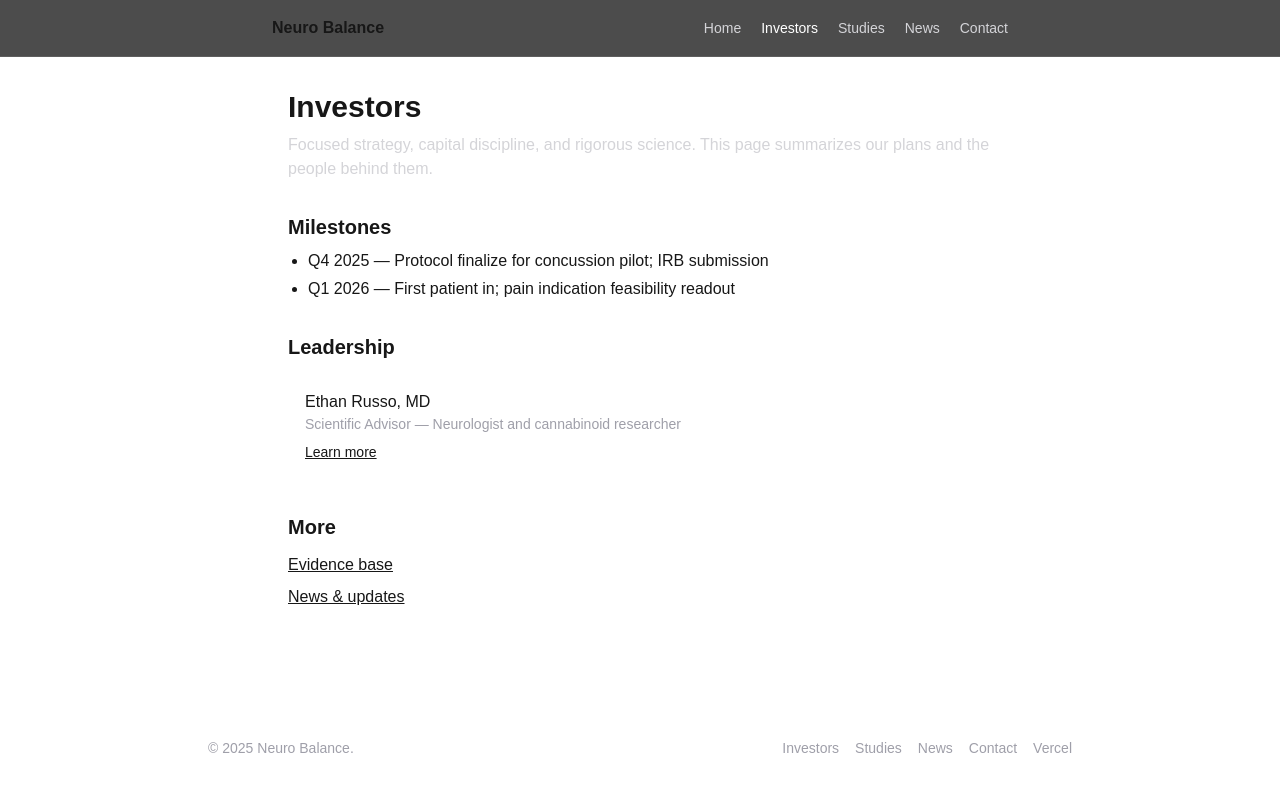
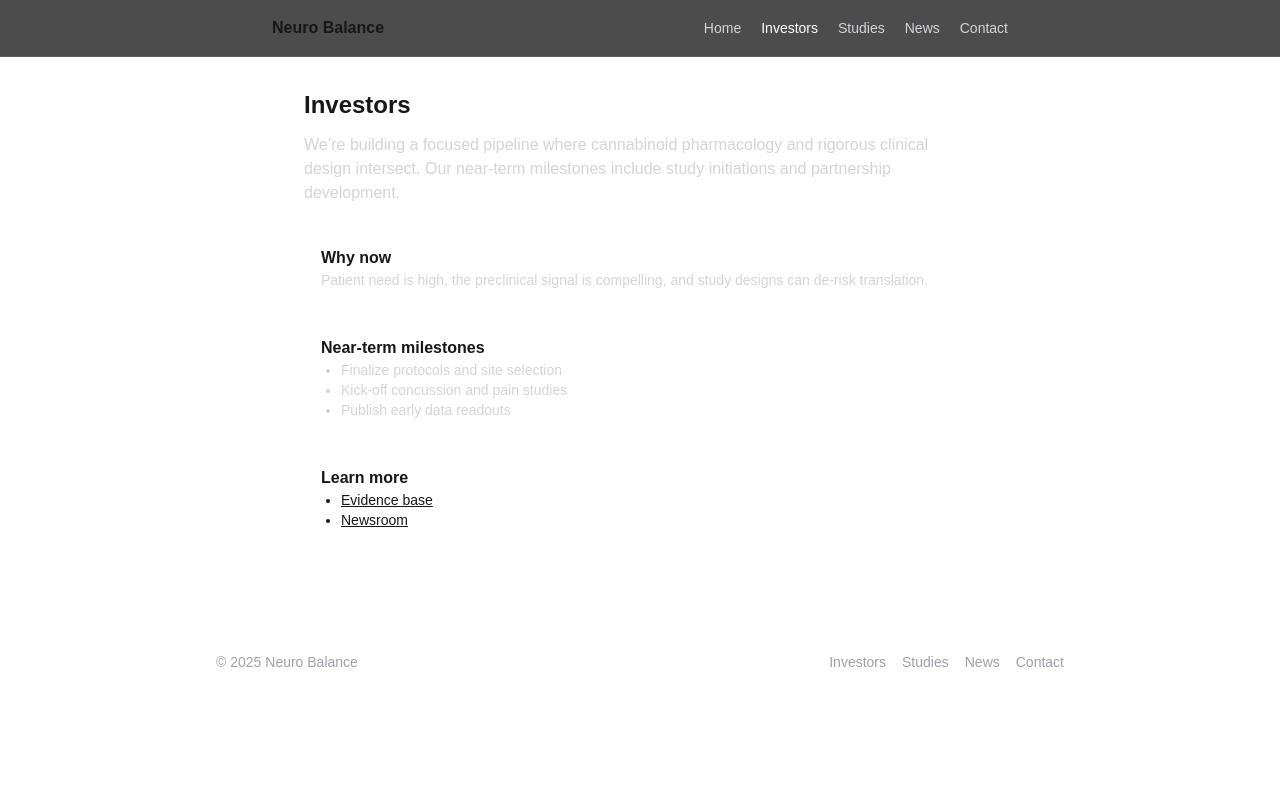
Before and after one commit to marchmauvic/neuro-balance-site, a Next.js app: page /investors in a window 1280 px wide. Shown: the top 792 px of the page. Built offline with nearby package versions, Linux system fonts and the light colour scheme.

Commit message:
Fix ESLint no-explicit-any and Next.js Link usage; type news/team; update footer & home

```diff
--- a/src/app/investors/page.tsx
+++ b/src/app/investors/page.tsx
@@ -1,71 +1,48 @@
-import type { Metadata } from 'next';
-import Link from 'next/link';
-
-export const metadata: Metadata = { title: 'Investors — Neuro Balance' };
-
-type Milestone = { quarter: string; summary: string };
-type Leader = { name: string; role: string; blurb?: string; href?: string };
-
-const milestones: Milestone[] = [
-  { quarter: 'Q4 2025', summary: 'Protocol finalize for concussion pilot; IRB submission' },
-  { quarter: 'Q1 2026', summary: 'First patient in; pain indication feasibility readout' },
-];
-
-const leadership: Leader[] = [
-  {
-    name: 'Ethan Russo, MD',
-    role: 'Scientific Advisor',
-    blurb: 'Neurologist and cannabinoid researcher',
-    href: 'https://ethanrusso.org/about-ethan-russo-md/',
-  },
-];
+import Link from "next/link";
 
 export default function InvestorsPage() {
   return (
-    <main className="mx-auto max-w-3xl px-4 py-8">
-      <h1 className="text-3xl font-bold">Investors</h1>
-      <p className="mt-2 text-zinc-300">
-        Focused strategy, capital discipline, and rigorous science. This page summarizes our plans and
-        the people behind them.
+    <main className="mx-auto max-w-3xl p-8">
+      <h1 className="text-2xl font-bold">Investors</h1>
+      <p className="mt-3 text-zinc-300">
+        We’re building a focused pipeline where cannabinoid pharmacology and rigorous clinical
+        design intersect. Our near-term milestones include study initiations and partnership
+        development.
       </p>
 
-      <section className="mt-8">
-        <h2 className="text-xl font-semibold">Milestones</h2>
-        <ul className="mt-2 list-disc pl-5 space-y-1">
-          {milestones.map((m) => (
-            <li key={m.quarter}>
-              <span className="font-medium">{m.quarter} — </span>
-              <span>{m.summary}</span>
+      <section className="mt-6 space-y-3">
+        <div className="rounded-xl border border-white/10 p-4">
+          <div className="font-semibold">Why now</div>
+          <p className="text-sm text-zinc-300">
+            Patient need is high, the preclinical signal is compelling, and study designs
+            can de-risk translation.
+          </p>
+        </div>
+
+        <div className="rounded-xl border border-white/10 p-4">
+          <div className="font-semibold">Near-term milestones</div>
+          <ul className="list-disc pl-5 text-sm text-zinc-300">
+            <li>Finalize protocols and site selection</li>
+            <li>Kick-off concussion and pain studies</li>
+            <li>Publish early data readouts</li>
+          </ul>
+        </div>
+
+        <div className="rounded-xl border border-white/10 p-4">
+          <div className="font-semibold">Learn more</div>
+          <ul className="list-disc pl-5 text-sm">
+            <li>
+              <Link className="underline" href="/studies">
+                Evidence base
+              </Link>
             </li>
-          ))}
-        </ul>
-      </section>
-
-      <section className="mt-8">
-        <h2 className="text-xl font-semibold">Leadership</h2>
-        <ul className="mt-3 grid gap-3">
-          {leadership.map((p) => (
-            <li key={p.name} className="rounded-xl border border-white/10 p-4">
-              <div className="font-medium">{p.name}</div>
-              <div className="text-sm text-zinc-400">
-                {p.role}{p.blurb ? ` — ${p.blurb}` : ''}
-              </div>
-              {p.href ? (
-                <a href={p.href} target="_blank" rel="noreferrer" className="mt-2 inline-block text-sm underline">
-                  Learn more
-                </a>
-              ) : null}
+            <li>
+              <Link className="underline" href="/news">
+                Newsroom
+              </Link>
             </li>
-          ))}
-        </ul>
-      </section>
-
-      <section className="mt-8">
-        <h2 className="text-xl font-semibold">More</h2>
-        <ul className="mt-3 grid gap-2">
-          <li><Link href="/studies" className="underline">Evidence base</Link></li>
-          <li><Link href="/news" className="underline">News & updates</Link></li>
-        </ul>
+          </ul>
+        </div>
       </section>
     </main>
   );
--- a/src/app/news/page.tsx
+++ b/src/app/news/page.tsx
@@ -1,31 +1,34 @@
-import type { Metadata } from 'next';
-import newsData from '../../data/news.json';
-
-export const metadata: Metadata = { title: 'News — Neuro Balance' };
+import Link from "next/link";
+import newsRaw from "../../data/news.json";
 
 type NewsItem = {
-  date: string;
-  title: string;
-  summary?: string;
-  url: string;
-  source?: string;
+  date: string;        // e.g. "2022-01-31"
+  title: string;       // headline
+  url: string;         // external URL
+  sourceLabel?: string; // e.g. "Source"
 };
 
-const items: NewsItem[] = newsData as NewsItem[];
+const news: NewsItem[] = newsRaw as unknown as NewsItem[];
 
 export default function NewsIndex() {
   return (
-    <main className="mx-auto max-w-3xl px-4 py-8">
-      <h1 className="text-3xl font-bold">Newsroom</h1>
-      <ul className="mt-6 grid gap-3">
-        {items.map((n) => (
-          <li key={n.url} className="rounded-xl border border-white/10 p-4">
-            <div className="text-sm text-zinc-400">{n.date}</div>
-            <div className="mt-1 font-medium">{n.title}</div>
-            {n.summary ? <p className="mt-1 text-sm text-zinc-300">{n.summary}</p> : null}
-            <a href={n.url} target="_blank" rel="noreferrer" className="mt-2 inline-block text-sm underline">
-              Source{n.source ? ` — ${n.source}` : ''}
-            </a>
+    <main className="mx-auto max-w-3xl p-8">
+      <h1 className="mb-6 text-2xl font-bold">Newsroom</h1>
+      <ul className="space-y-4">
+        {news.map((n, i) => (
+          <li key={i} className="rounded-xl border border-white/10 p-4">
+            <div className="text-xs text-zinc-400">{n.date}</div>
+            <div className="mt-1 text-lg">{n.title}</div>
+            <div className="mt-3">
+              <a
+                href={n.url}
+                target="_blank"
+                rel="noopener noreferrer"
+                className="rounded border border-white/10 px-3 py-1 text-sm hover:border-white/20"
+              >
+                {n.sourceLabel ?? "Source"}
+              </a>
+            </div>
           </li>
         ))}
       </ul>
--- a/src/app/page.tsx
+++ b/src/app/page.tsx
@@ -3,47 +3,38 @@ import Hero from "../components/Hero";
 
 export default function Home() {
   return (
-    <>
+    <main className="p-8">
       <Hero />
 
-      <section className="mx-auto max-w-3xl px-4 pb-12">
+      <section className="mx-auto max-w-3xl py-4">
         <p className="text-sm text-zinc-300">
-          We identify high-signal opportunities where cannabinoid pharmacology and rigorous study
-          design can deliver meaningful clinical benefit. Our initial focus spans pain, concussion,
-          and neuroprotection.
+          We identify high-signal opportunities where cannabinoid pharmacology and rigorous
+          study design can deliver meaningful clinical benefit. Our initial focus spans pain,
+          concussion, and neuroprotection.
         </p>
 
         <ul className="mt-6 grid gap-3">
-          <li>
-            <Link
-              href="/investors"
-              className="block rounded-xl border border-white/10 p-4 hover:border-white/20"
-            >
-              <div className="font-medium">For investors</div>
+          <li className="block rounded-lg border border-white/10 hover:border-white/20">
+            <Link href="/investors" className="block p-4">
+              <div className="font-semibold">For investors</div>
               <div className="text-sm text-zinc-400">
                 Strategy, milestones, and scientific leadership.
               </div>
             </Link>
           </li>
 
-          <li>
-            <Link
-              href="/studies"
-              className="block rounded-xl border border-white/10 p-4 hover:border-white/20"
-            >
-              <div className="font-medium">Evidence base</div>
+          <li className="block rounded-lg border border-white/10 hover:border-white/20">
+            <Link href="/studies" className="block p-4">
+              <div className="font-semibold">Evidence base</div>
               <div className="text-sm text-zinc-400">
                 Explore studies relevant to our indications.
               </div>
             </Link>
           </li>
 
-          <li>
-            <Link
-              href="/news"
-              className="block rounded-xl border border-white/10 p-4 hover:border-white/20"
-            >
-              <div className="font-medium">Newsroom</div>
+          <li className="block rounded-lg border border-white/10 hover:border-white/20">
+            <Link href="/news" className="block p-4">
+              <div className="font-semibold">Newsroom</div>
               <div className="text-sm text-zinc-400">
                 Company updates and notable coverage.
               </div>
@@ -51,6 +42,6 @@ export default function Home() {
           </li>
         </ul>
       </section>
-    </>
+    </main>
   );
 }
--- a/src/app/team/page.tsx
+++ b/src/app/team/page.tsx
@@ -1,35 +1,37 @@
-import type { Metadata } from 'next';
-import teamData from '../../data/team.json';
+import teamRaw from "../../data/team.json";
 
-export const metadata: Metadata = { title: 'Team — Neuro Balance' };
+type TeamMember = {
+  name: string;
+  role?: string;
+  bio?: string;
+  url?: string;
+};
 
-type LinkRef = { label: string; url: string };
-type TeamMember = { name: string; role: string; bio?: string; links?: LinkRef[] };
-
-const team: TeamMember[] = teamData as TeamMember[];
+const team: TeamMember[] = teamRaw as unknown as TeamMember[];
 
 export default function TeamPage() {
   return (
-    <main className="mx-auto max-w-3xl px-4 py-8">
-      <h1 className="text-3xl font-bold">Team</h1>
-      <div className="mt-6 grid gap-3">
-        {team.map((m) => (
-          <article key={m.name} className="rounded-xl border border-white/10 p-4">
-            <h2 className="font-semibold">{m.name}</h2>
-            <div className="text-sm text-zinc-400">{m.role}</div>
-            {m.bio ? <p className="mt-2 text-sm text-zinc-300">{m.bio}</p> : null}
-            {m.links && m.links.length > 0 ? (
-              <ul className="mt-2 flex flex-wrap gap-3 text-sm">
-                {m.links.map((l) => (
-                  <li key={l.url}>
-                    <a href={l.url} target="_blank" rel="noreferrer" className="underline">{l.label}</a>
-                  </li>
-                ))}
-              </ul>
-            ) : null}
-          </article>
+    <main className="mx-auto max-w-3xl p-8">
+      <h1 className="mb-4 text-2xl font-bold">Team</h1>
+      <ul className="space-y-4">
+        {team.map((m, i) => (
+          <li key={i} className="rounded-xl border border-white/10 p-4">
+            <div className="text-lg font-semibold">{m.name}</div>
+            {m.role && <div className="text-sm text-zinc-400">{m.role}</div>}
+            {m.bio && <p className="mt-2 text-sm text-zinc-300">{m.bio}</p>}
+            {m.url && (
+              <a
+                className="mt-2 inline-block text-sm underline"
+                href={m.url}
+                target="_blank"
+                rel="noopener noreferrer"
+              >
+                Profile
+              </a>
+            )}
+          </li>
         ))}
-      </div>
+      </ul>
     </main>
   );
 }
--- a/src/components/Footer.tsx
+++ b/src/components/Footer.tsx
@@ -1,21 +1,17 @@
-'use client';
+"use client";
 
-import Link from 'next/link';
+import Link from "next/link";
 
 export default function Footer() {
   return (
-    <footer className="mt-16 border-t border-white/10 py-8 text-sm text-zinc-400">
-      <div className="mx-auto max-w-4xl px-4 flex flex-col sm:flex-row items-center justify-between gap-3">
-        <div>© {new Date().getFullYear()} Neuro Balance.</div>
+    <footer className="mx-auto mt-12 w-full max-w-4xl border-t border-white/10 px-6 py-6 text-sm text-zinc-400">
+      <div className="flex flex-wrap items-center justify-between gap-3">
+        <div>© {new Date().getFullYear()} Neuro Balance</div>
         <nav className="flex gap-4">
           <Link href="/investors" className="hover:text-white">Investors</Link>
           <Link href="/studies" className="hover:text-white">Studies</Link>
           <Link href="/news" className="hover:text-white">News</Link>
           <Link href="/contact" className="hover:text-white">Contact</Link>
-          {/* External example */}
-          <a href="https://vercel.com" target="_blank" rel="noreferrer" className="hover:text-white">
-            Vercel
-          </a>
         </nav>
       </div>
     </footer>
```
